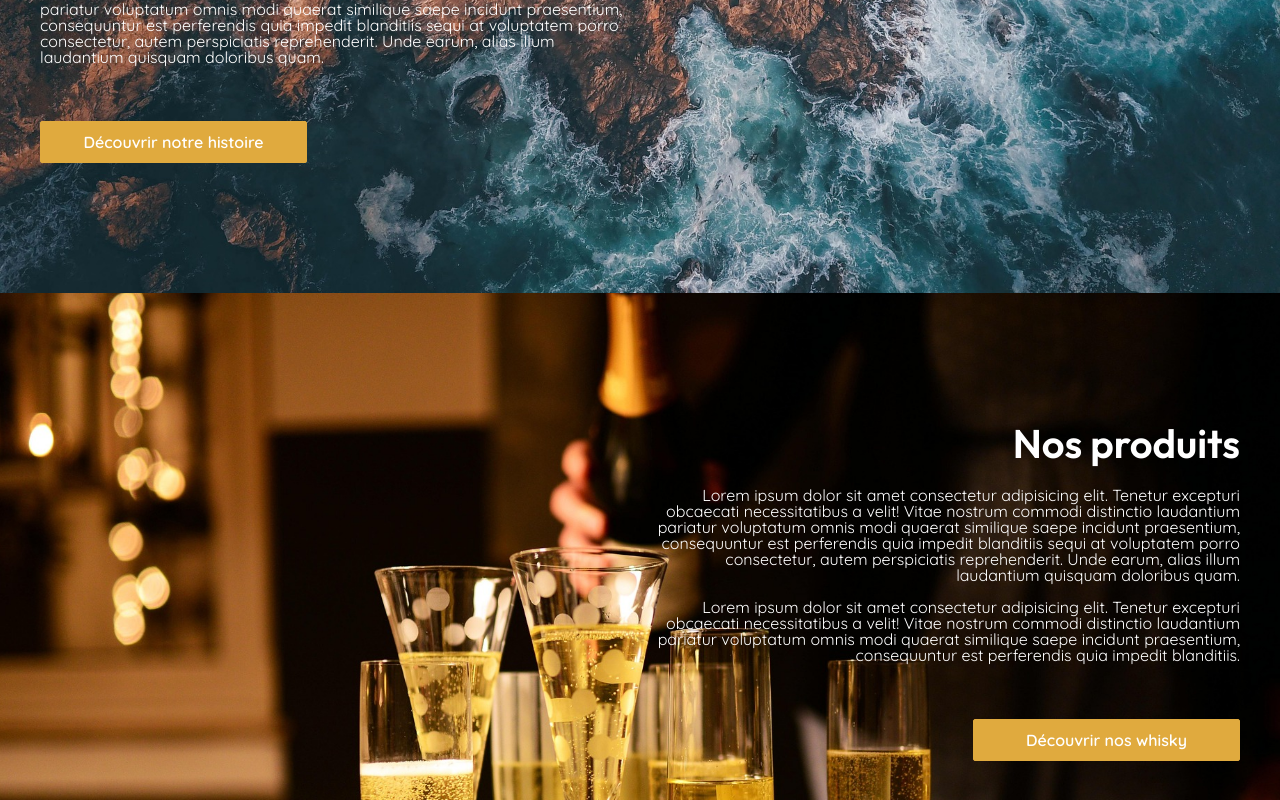
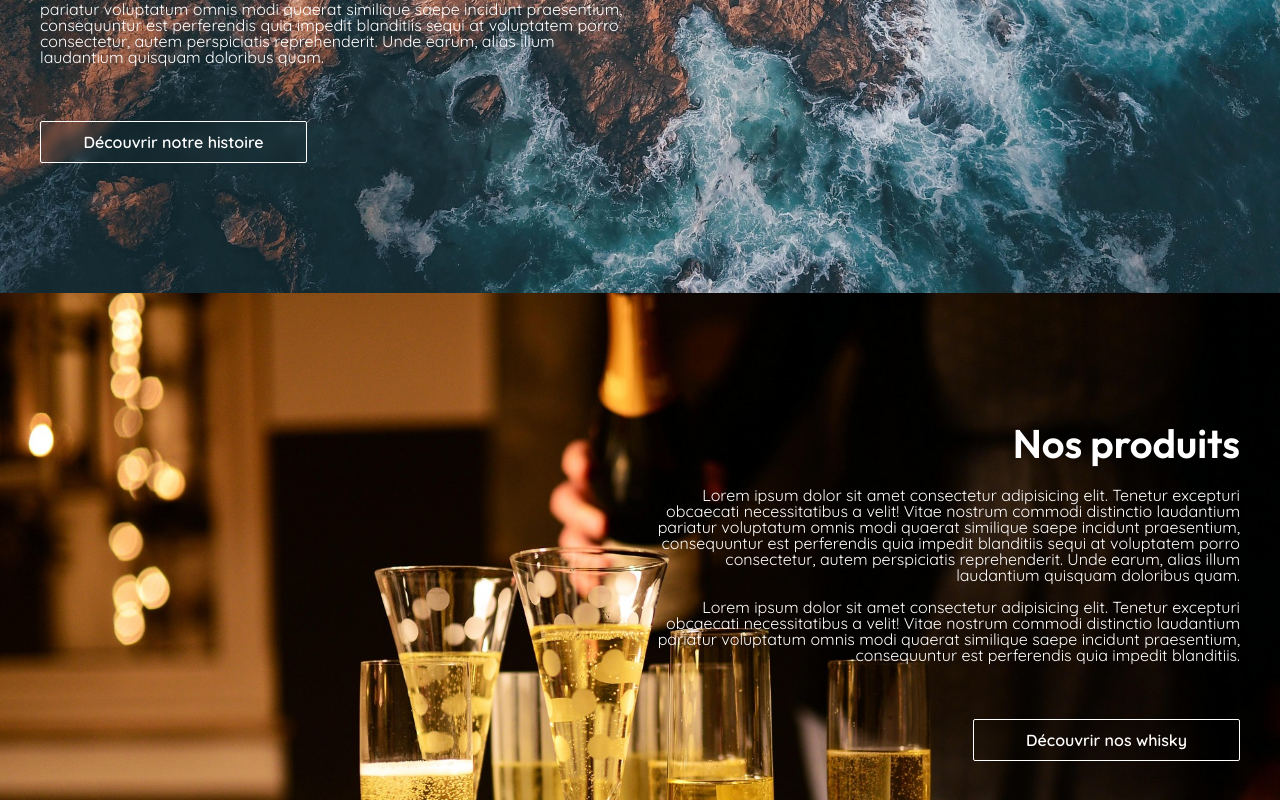
Before and after one commit to DevlM/react-ts-front, a Next.js app: page / in a window 1280 px wide. Shown: the part 3540-4340 px from the top of the page. Built offline with nearby package versions, Linux system fonts and the light colour scheme.

Commit message:
fix section btn variant

```diff
--- a/src/components/section.tsx
+++ b/src/components/section.tsx
@@ -41,7 +41,7 @@ const Section: FC<SectionProps> & {
                 {props.children}
                 <div className={cn('flex flex-col max-sm:items-center gap-[25px] lg:gap-5', props.align && 'items-end')}>
                     {props.links.map((link, i) => (
-                        <Button.Link variant="tertiary" key={`${link.content}-${i}`} {...link} className='mt-8 min-w-[267px]' />
+                        <Button.Link key={`${link.content}-${i}`} {...link} className='mt-8 min-w-[267px]' />
                     ))}
                 </div>
             </div>
```
